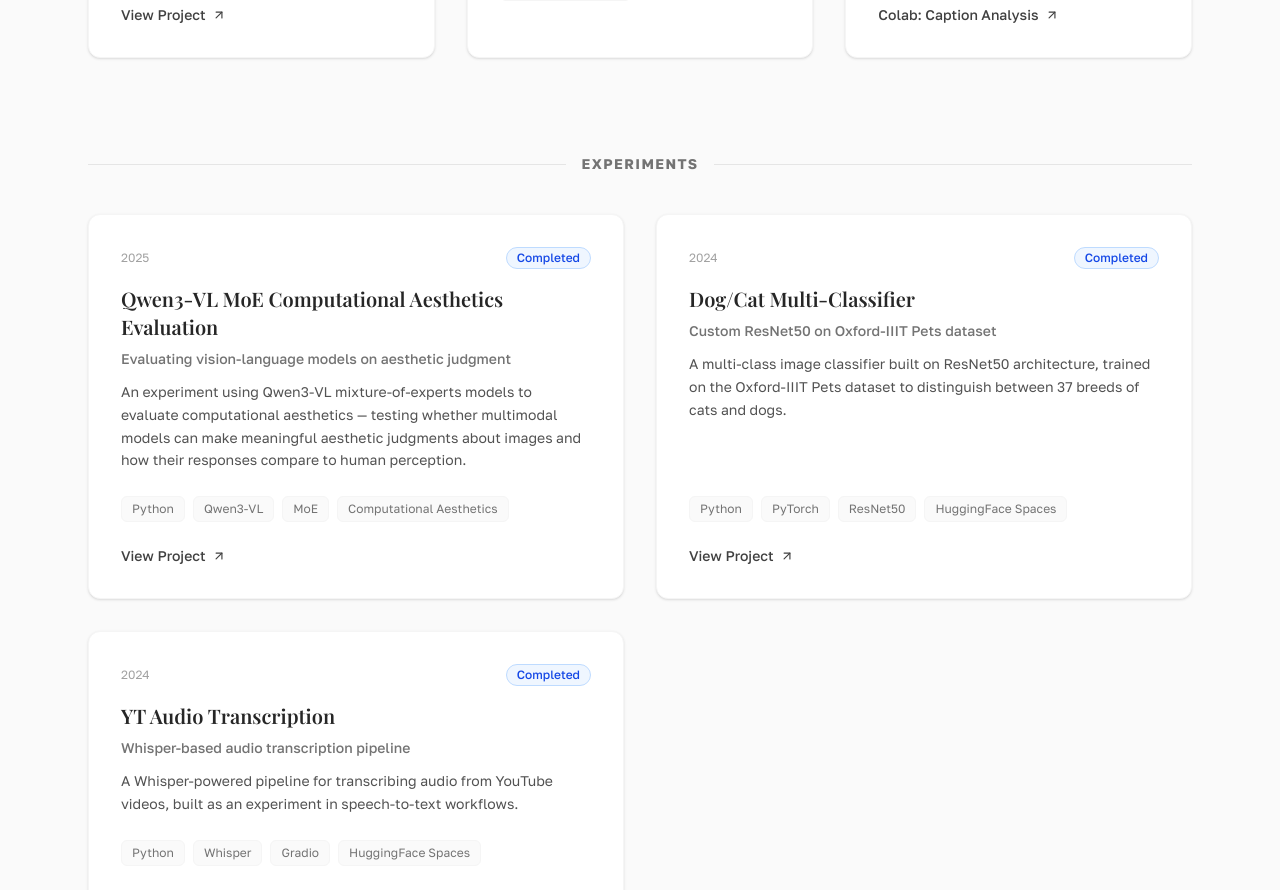
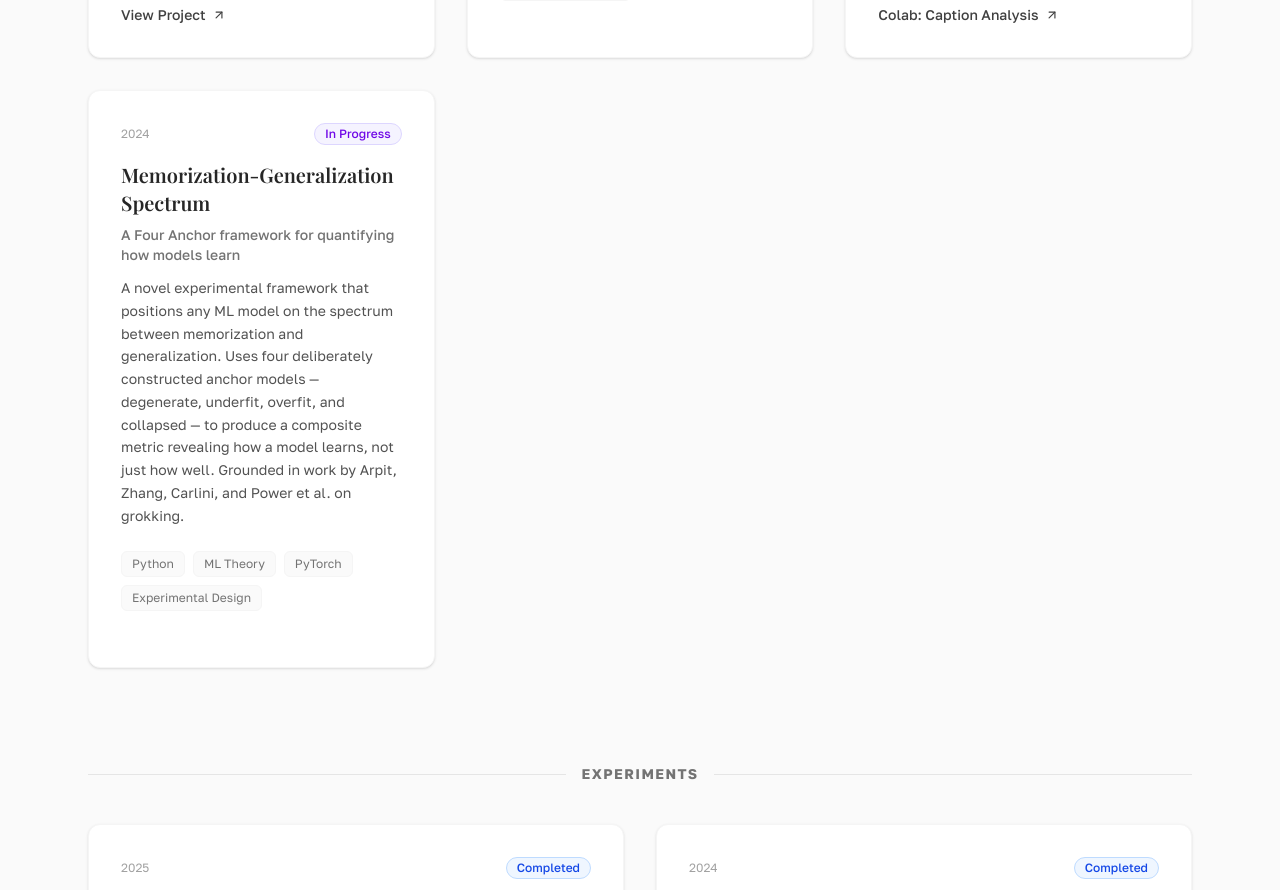
Before and after one commit to Frantz103/Frantz103.github.io, an Astro site: page /projects in a window 1280 px wide. Shown: the part 924-1814 px from the top of the page. Built offline with nearby package versions, Linux system fonts and the light colour scheme; Astro itself is replaced by a stand-in of ours; a web font is replaced by a local one.

Commit message:
Add Memorization-Generalization Spectrum to timeline and projects
Four Anchor framework for quantifying how ML models learn —
added as 2024 timeline event and featured project.

Co-Authored-By: Claude Opus 4.6 <noreply@anthropic.com>

```diff
--- a/src/data/projects.ts
+++ b/src/data/projects.ts
@@ -46,6 +46,16 @@ export const projects: Project[] = [
       { label: 'Colab: POUR Evaluation', href: 'https://colab.research.google.com/drive/1bBIETwRPOSPTuckZ3VLptFPrqGbi9TqK?authuser=1' },
       { label: 'Colab: Caption Analysis', href: 'https://colab.research.google.com/drive/13O9fOQhkIMRFOcKwTFR_JNXY0zKuqkLE?usp=sharing' },
     ],
+    tier: 'featured',
+  },
+  {
+    title: 'Memorization-Generalization Spectrum',
+    date: '2024',
+    oneLiner: 'A Four Anchor framework for quantifying how models learn',
+    description:
+      'A novel experimental framework that positions any ML model on the spectrum between memorization and generalization. Uses four deliberately constructed anchor models — degenerate, underfit, overfit, and collapsed — to produce a composite metric revealing how a model learns, not just how well. Grounded in work by Arpit, Zhang, Carlini, and Power et al. on grokking.',
+    status: 'in-progress',
+    stack: ['Python', 'ML Theory', 'PyTorch', 'Experimental Design'],
     tier: 'featured',
   },
 
--- a/src/data/timeline.ts
+++ b/src/data/timeline.ts
@@ -190,6 +190,13 @@ export const timelineEvents: TimelineEvent[] = [
   },
   {
     year: '2024',
+    title: 'Memorization-Generalization Spectrum Research',
+    icon: 'search',
+    description:
+      'Designed a novel Four Anchor experimental framework to quantify where any ML model sits on the spectrum between memorization and generalization — using degenerate, underfit, overfit, and collapsed models as reference points to produce a composite positioning metric.',
+  },
+  {
+    year: '2024',
     title: 'YT Audio Transcription',
     icon: 'mic',
     description:
```
Also changed, not shown: docs/projects/index.html (+1 -1 lines), docs/timeline/index.html (+1 -1 lines).
